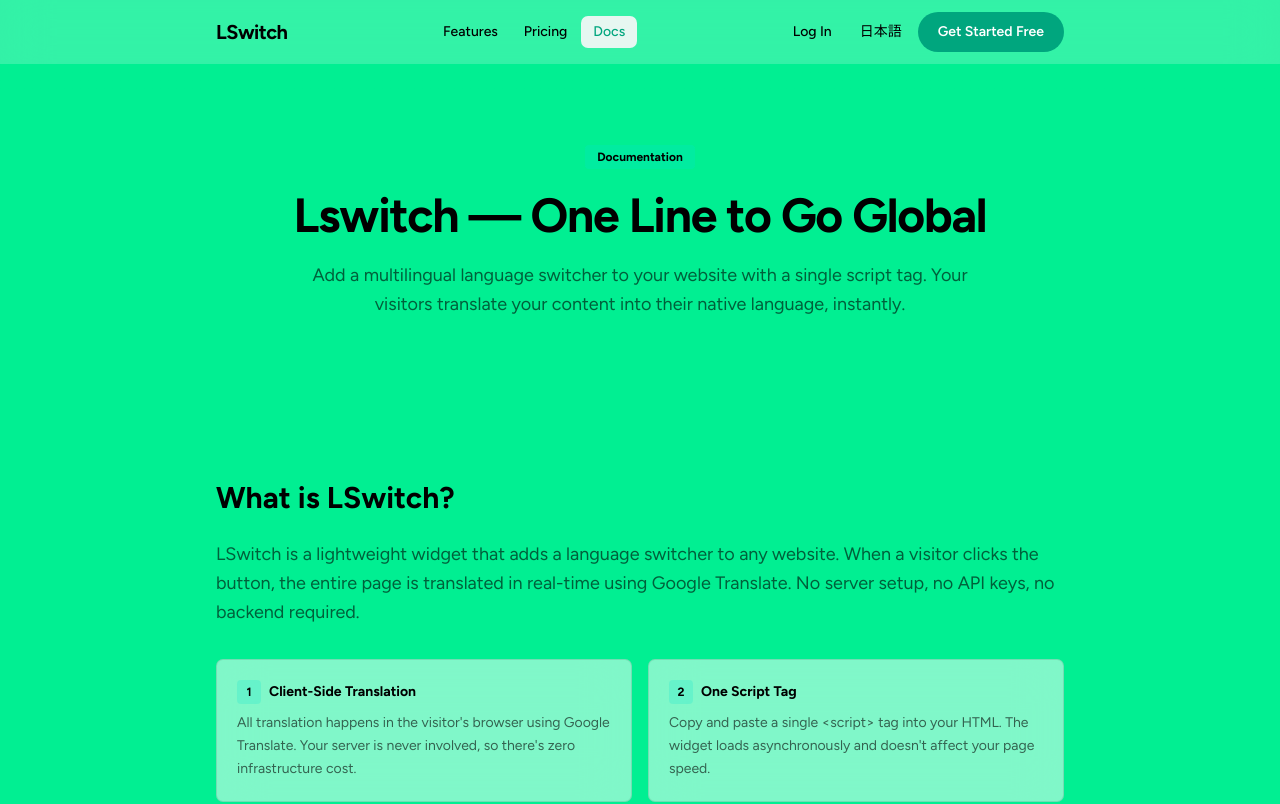
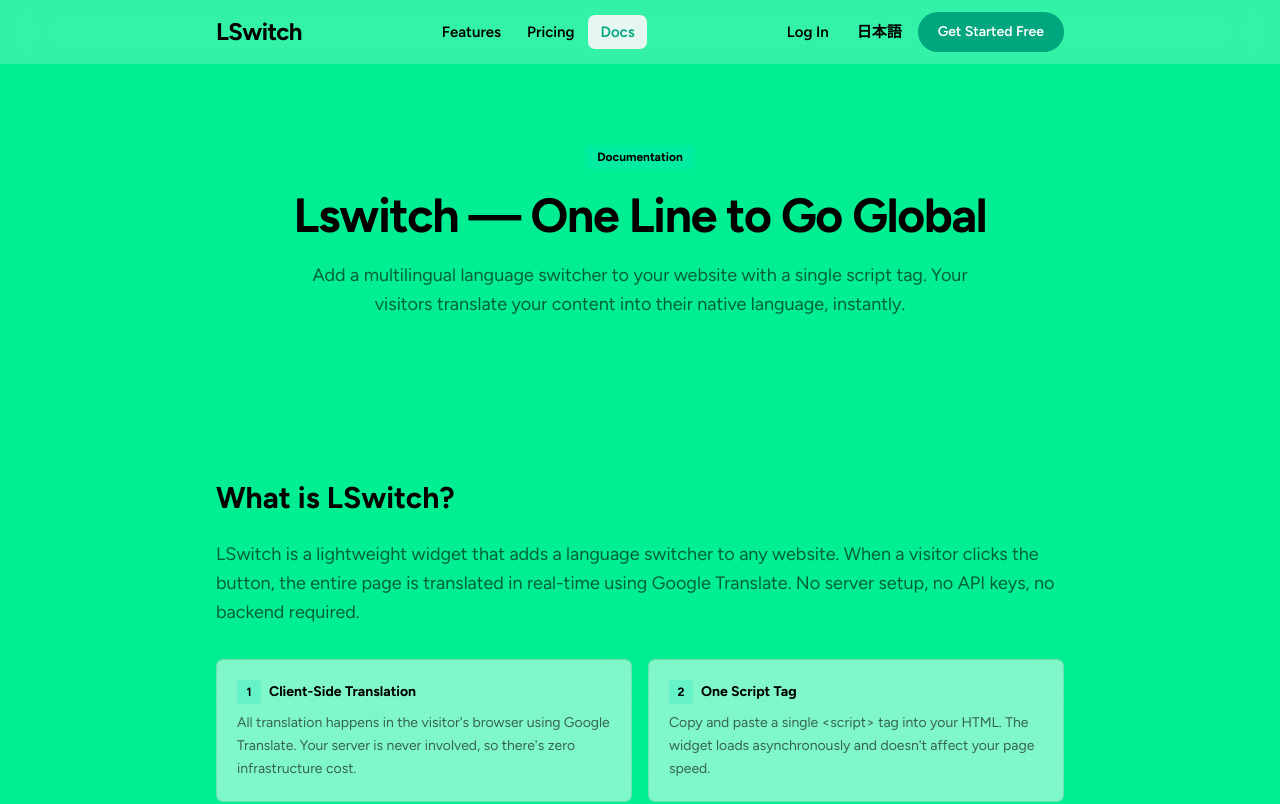
Before and after one commit to farang-dev/language-switcher, a Next.js app: page /en/docs in a window 1280 px wide. Shown: the top 804 px of the page. Built offline with nearby package versions, Linux system fonts and the light colour scheme.

Commit message:
style: bolder/larger nav logo and text links

```diff
--- a/src/components/layout/header.tsx
+++ b/src/components/layout/header.tsx
@@ -18,26 +18,26 @@
     <header className="sticky top-0 z-50 bg-white/20 backdrop-blur-xl">
       <div className="max-w-4xl mx-auto px-6 h-14 sm:h-16 flex items-center justify-between">
         <Link href={`/${lang}`} className="flex items-center">
-          <span className="font-bold text-lg sm:text-xl tracking-tight text-black">
+          <span className="font-extrabold text-xl sm:text-2xl tracking-tight text-black">
             {dict.nav.logo}
           </span>
         </Link>
         <nav className="hidden md:flex items-center gap-0.5">
           <Link
             href={`/${lang}#features`}
-            className="px-3 py-1.5 text-sm font-medium text-black transition-colors rounded-lg hover:bg-white/30"
+            className="px-3 py-1.5 text-[15px] font-semibold text-black transition-colors rounded-lg hover:bg-white/30"
           >
             {dict.nav.features}
           </Link>
           <Link
             href={`/${lang}#pricing`}
-            className="px-3 py-1.5 text-sm font-medium text-black transition-colors rounded-lg hover:bg-white/30"
+            className="px-3 py-1.5 text-[15px] font-semibold text-black transition-colors rounded-lg hover:bg-white/30"
           >
             {dict.nav.pricing}
           </Link>
           <Link
             href={`/${lang}/docs`}
-            className={`px-3 py-1.5 text-sm font-medium transition-colors rounded-lg ${
+            className={`px-3 py-1.5 text-[15px] font-semibold transition-colors rounded-lg ${
               activePage === "docs"
                 ? "bg-[#e6f7f1] text-[#00a67e]"
                 : "text-black hover:bg-white/30"
@@ -49,13 +49,13 @@
         <div className="flex items-center gap-1.5 sm:gap-2">
           <Link
             href={`/${lang}/login`}
-            className="hidden sm:inline-flex text-sm font-medium text-black transition-colors px-3 py-2"
+            className="hidden sm:inline-flex text-[15px] font-semibold text-black transition-colors px-3 py-2"
           >
             {dict.nav.login}
           </Link>
           <a
             href={`/${otherLocale}${activePage === "docs" ? "/docs" : ""}`}
-            className="text-sm font-medium text-black transition-colors px-1.5 sm:px-2 py-1"
+            className="text-[15px] font-semibold text-black transition-colors px-1.5 sm:px-2 py-1"
           >
             {otherLocale === "ja" ? "日本語" : "English"}
           </a>
@@ -85,25 +85,25 @@
         <div className="px-4 py-3 space-y-1">
           <Link
             href={`/${lang}#features`}
-            className="block px-3 py-2 text-sm font-medium text-black hover:bg-white/30 rounded-lg"
+            className="block px-3 py-2 text-[15px] font-semibold text-black hover:bg-white/30 rounded-lg"
           >
             {dict.nav.features}
           </Link>
           <Link
             href={`/${lang}#pricing`}
-            className="block px-3 py-2 text-sm font-medium text-black hover:bg-white/30 rounded-lg"
+            className="block px-3 py-2 text-[15px] font-semibold text-black hover:bg-white/30 rounded-lg"
           >
             {dict.nav.pricing}
           </Link>
           <Link
             href={`/${lang}/docs`}
-            className="block px-3 py-2 text-sm font-medium text-black hover:bg-white/30 rounded-lg"
+            className="block px-3 py-2 text-[15px] font-semibold text-black hover:bg-white/30 rounded-lg"
           >
             {dict.nav.docs}
           </Link>
           <Link
             href={`/${lang}/login`}
-            className="block px-3 py-2 text-sm font-medium text-black hover:bg-white/30 rounded-lg sm:hidden"
+            className="block px-3 py-2 text-[15px] font-semibold text-black hover:bg-white/30 rounded-lg sm:hidden"
           >
             {dict.nav.login}
           </Link>
```
